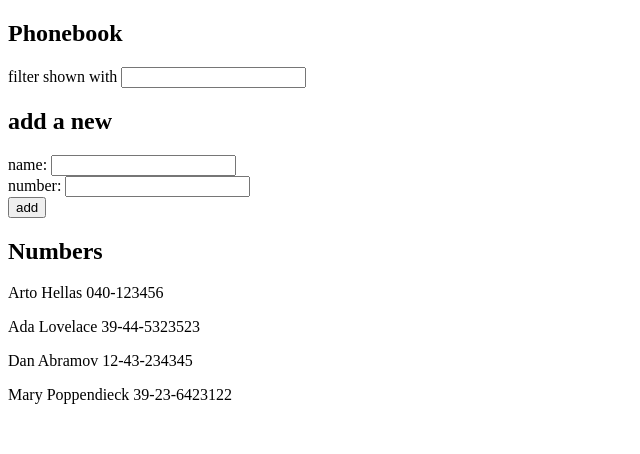
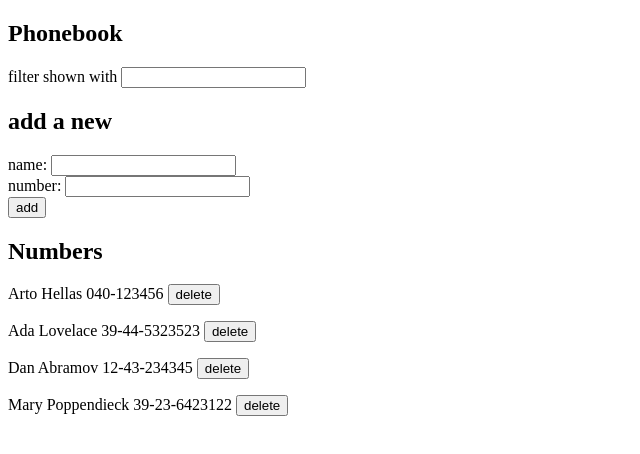
Before and after one commit to sams05/fso-exercises, a React (Vite) app in the folder part2/phonebook/: page / in a window 1280 px wide. Shown: the top 454 px of the page, without its empty margins (0-640 px from the left). Built offline with nearby package versions, Linux system fonts and the light colour scheme; data requests are answered from the project's data file.

Commit message:
Finish ex2.14

```diff
--- a/part2/phonebook/src/App.jsx
+++ b/part2/phonebook/src/App.jsx
@@ -14,15 +14,15 @@ const App = () => {
         personService.getAll().then((initialPersons) => setPersons(initialPersons));
     }, []);
 
-    const handleFilterOnChange = (e) => {
+    const handleFilterChange = (e) => {
         setQuery(e.target.value.toLowerCase());
     };
 
-    const handleOnNameChange = (e) => {
+    const handleNameChange = (e) => {
         setNewName(e.target.value);
     };
 
-    const handleOnNumberChange = (e) => {
+    const handleNumberChange = (e) => {
         setNewNumber(e.target.value);
     };
 
@@ -47,22 +47,32 @@ const App = () => {
         });
     };
 
+    const handleDeletePerson = (id) => {
+        const personToDelete = persons.find(({ id: curId }) => id === curId);
+        const userConfirmed = window.confirm(`Delete ${personToDelete.name}?`);
+        if (userConfirmed) {
+            personService.deletePerson(id).then((deletedPerson) => {
+                setPersons(persons.filter(({ id }) => id != deletedPerson.id));
+            });
+        }
+    };
+
     const personsToShow = persons.filter(({ name }) => name.toLowerCase().includes(query));
 
     return (
         <div>
             <h2>Phonebook</h2>
-            <Filter query={query} onChange={handleFilterOnChange} />
+            <Filter query={query} onChange={handleFilterChange} />
             <h2>add a new</h2>
             <PersonForm
                 onSubmit={handleSubmit}
                 nameVal={newName}
                 numberVal={newNumber}
-                onNameChange={handleOnNameChange}
-                onNumberChange={handleOnNumberChange}
+                onNameChange={handleNameChange}
+                onNumberChange={handleNumberChange}
             />
             <h2>Numbers</h2>
-            <Persons persons={personsToShow} />
+            <Persons persons={personsToShow} deletePerson={handleDeletePerson} />
         </div>
     );
 };
--- a/part2/phonebook/src/components/Persons.jsx
+++ b/part2/phonebook/src/components/Persons.jsx
@@ -1,13 +1,15 @@
-const Person = ({ person: { name, number } }) => (
+const DeletionButton = ({ deletePerson }) => <button onClick={deletePerson}>delete</button>;
+
+const Person = ({ person: { name, number }, deletePerson }) => (
     <p>
-        {name} {number}
+        {name} {number} <DeletionButton deletePerson={deletePerson} />
     </p>
 );
 
-const Persons = ({ persons }) => (
+const Persons = ({ persons, deletePerson }) => (
     <div>
         {persons.map((person) => (
-            <Person key={person.id} person={person} />
+            <Person key={person.id} person={person} deletePerson={() => deletePerson(person.id)} />
         ))}
     </div>
 );
--- a/part2/phonebook/src/services/persons.js
+++ b/part2/phonebook/src/services/persons.js
@@ -5,7 +5,10 @@ const getAll = () => axios.get(BASE_URL).then((response) => response.data);
 
 const create = (newPerson) => axios.post(BASE_URL, newPerson).then((response) => response.data);
 
+const deletePerson = (id) => axios.delete(`${BASE_URL}/${id}`).then((response) => response.data);
+
 export default {
     getAll,
-    create
+    create,
+    deletePerson
 };
```
